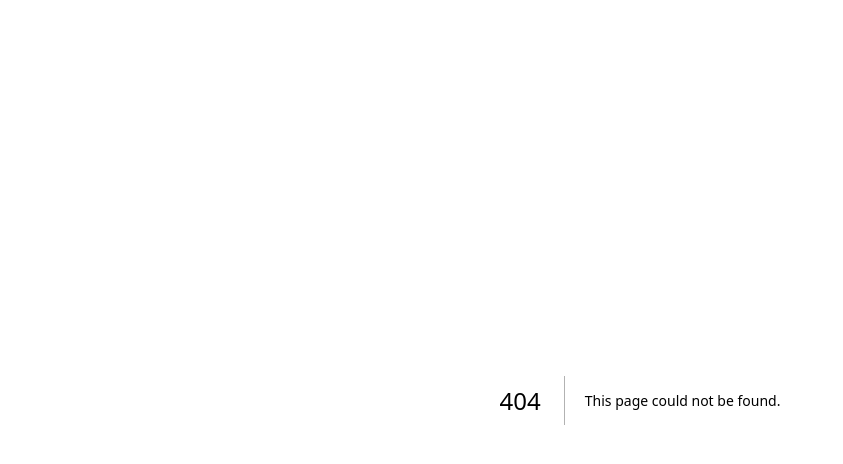
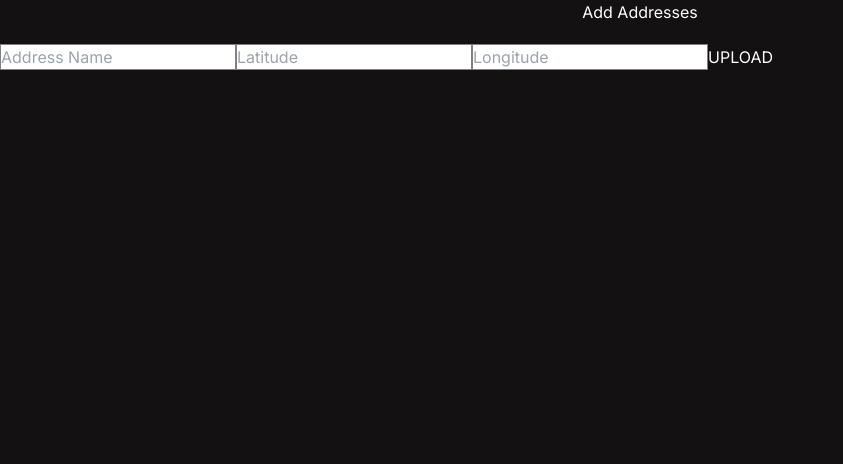
Before and after one commit to B0063YM4N/connect-database, a Next.js app: page /addData in a window 1280 px wide. Before the commit this address had no page. Shown: the top 464 px of the page, without its empty margins (0-843 px from the left). Built offline with nearby package versions, Linux system fonts and the light colour scheme.

Commit message:
added addresses

```diff
--- /dev/null
+++ b/src/app/addData/page.js
@@ -0,0 +1,62 @@
+"use client"
+
+export default function AddData() {
+
+    const handleSubmitAddresses = async (e) => {
+        e.preventDefault();
+
+        const addressName = e.target[0].value;
+        const latitude = e.target[1].value;
+        const longitude = e.target[2].value;
+
+        try {
+            const res = await fetch("/api/addresses", {
+              method: "POST",
+              headers: {
+                "Content-Type": "application/json",
+              },
+              body: JSON.stringify({
+                AddressName: addressName,
+                Latitude: latitude,
+                Longitude: longitude,
+              }),
+            });
+          } catch (error) {
+            console.log(error);
+          }
+    }
+  return (
+    <div>
+        <h1 className="titlee">
+        Add Addresses
+       </h1>
+        <form onSubmit={handleSubmitAddresses}>
+            <input
+            className="text-blue-900 formitem"
+            type="text"
+            step="any"
+            id="price1"
+            name="price1"
+            placeholder="Address Name"
+        />
+        <input
+            className="text-blue-900 formitem"
+            type="text"
+            step="any"
+            id="price2"
+            name="price2"
+            placeholder="Latitude"
+        />
+        <input
+            className="text-blue-900 formitem"
+            type="text"
+            step="any"
+            id="price3"
+            name="price3"
+            placeholder="Longitude"
+        />
+        <button type='submit' className="text-white btn-blue">UPLOAD</button>
+        </form>
+    </div>
+  )
+}
--- /dev/null
+++ b/src/app/api/addresses/route.js
@@ -0,0 +1,36 @@
+import { NextResponse } from "next/server";
+import connect from "@/utils/db";
+import Address from "@/models/Address";
+
+export const GET = async (request) => {
+  try {
+    await connect();
+
+
+    const addresses = await Address.find();
+
+    return new NextResponse(JSON.stringify(addresses), { status: 200 });
+  } catch (err) {
+    return new NextResponse("Database Error", { status: 500 });
+  }
+}
+
+
+export const POST = async (request) => {
+  const body = await request.json();
+
+  const newAddress = Address(body);
+
+  console.log(body);
+
+
+  try {
+      await connect();
+
+      await newAddress.save()
+
+      return new NextResponse("Data has been created", { status: 201 });
+  } catch (error) {
+      return new NextResponse("Database Error", { status: 500 });
+  }
+}
--- /dev/null
+++ b/src/models/Address.js
@@ -0,0 +1,29 @@
+import mongoose from "mongoose";
+
+const {Schema} = mongoose;
+
+const addressSchema = new Schema({
+      AddressName: {
+        type: String,
+        required: true,
+      },
+      Latitude: {
+        type: String,
+        required: true,
+      },
+      Longitude: {
+        type: String,
+        required: true,
+      }
+})
+
+// const dataArray = new Schema({
+//   message: {
+//     type: String,
+//     required: true,
+//   },
+//   data: [dataSchema]
+// })
+
+export default mongoose.models.Data ||
+  mongoose.model("addresses", addressSchema);
```
